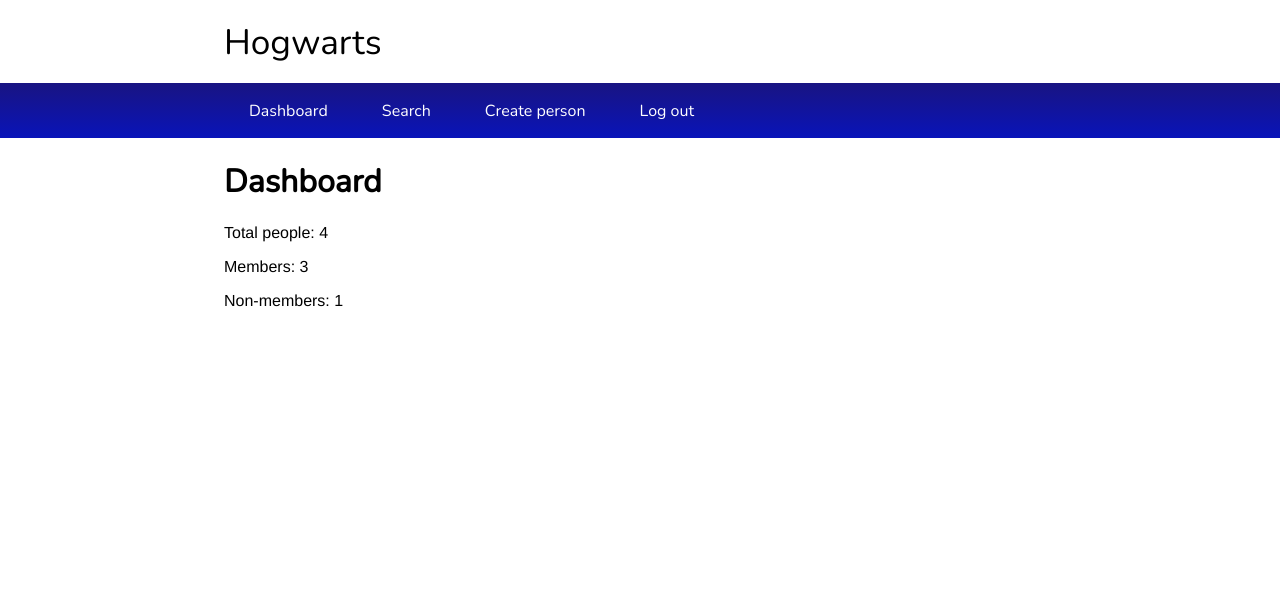
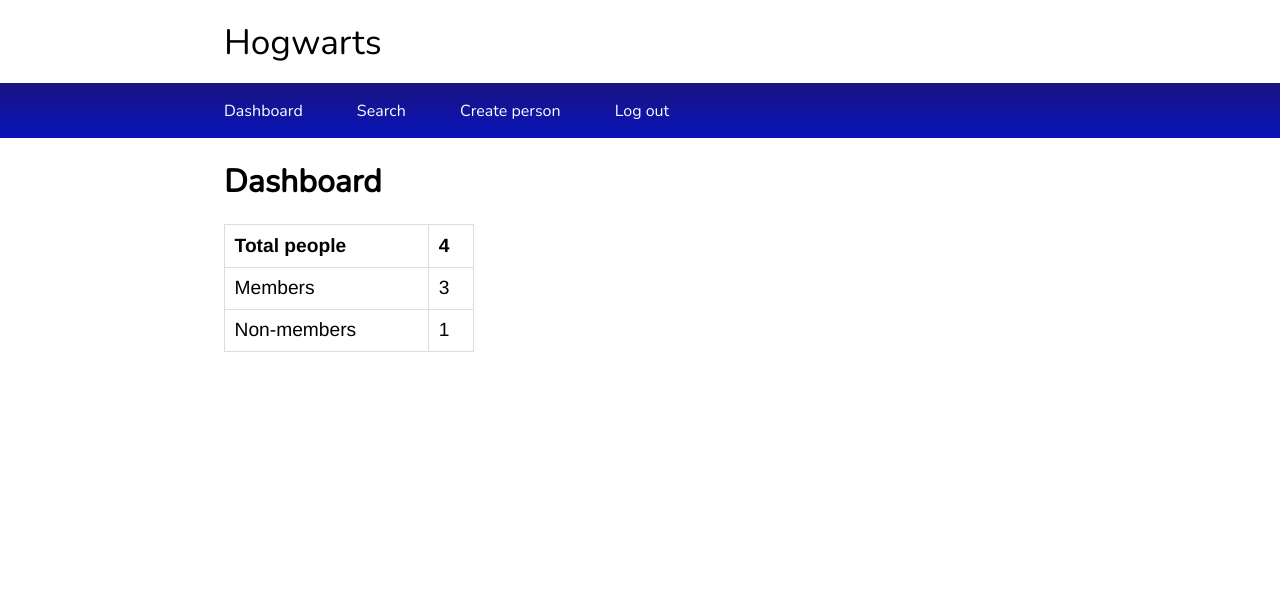
Before and after one commit to TayTufenkjian/tiny-ams, a Flask app: page /dashboard in a window 1280 px wide. Shown: the top 592 px of the page. Run offline with Flask 2, Linux system fonts and the light colour scheme; the visitor is signed in with stand-in values (Sample User, id 1); data comes from the database, SQL or seed files in the repository; some libraries are stand-ins or nearby versions.

Commit message:
Add table to dashboard
Displaying people counts in a table instead of in paragraphs
is cleaner and easier to read

```diff
--- a/static/styles.css
+++ b/static/styles.css
@@ -91,7 +91,6 @@ nav {
     background: -moz-linear-gradient(0deg, rgba(9,20,185,1) 0%, rgba(25,20,130,1) 100%);
     background: -webkit-linear-gradient(0deg, rgba(9,20,185,1) 0%, rgba(25,20,130,1) 100%);
     background: linear-gradient(0deg, rgba(9,20,185,1) 0%, rgba(25,20,130,1) 100%);
-    filter: progid:DXImageTransform.Microsoft.gradient(startColorstr="#0914b9",endColorstr="#191482",GradientType=1);
     font-family: 'Nunito', sans-serif;
     width: 100%;
 }
@@ -106,6 +105,10 @@ nav ul li {
     display: inline;
 }
 
+nav ul li:first-child {
+    margin-left: -3%;
+}
+
 nav ul li a {
     display: inline-block;
     color: white;
@@ -117,8 +120,27 @@ nav ul li a {
 nav a:hover {
     background-color: #0b0941;
 }
+/******************* END Nav Styles *********************/
 
-/******************* END Nav Styles *********************/
+
+/********** START Table Styles for Dashboard ***********/
+.people-counts {
+    border-collapse: collapse;
+    min-width: 200px;
+    width: 30%;
+}
+
+.people-counts td {
+    border: 1px solid #ddd;
+    font-size: 1.2em;
+    padding: 0.5em;
+}
+
+.people-counts tr:first-child {
+    font-weight: 700;
+}
+
+/********** END Table Styles for Dashboard ************/
 
 
 /******* START Table Styles for Search Results *********/
--- a/templates/dashboard.html
+++ b/templates/dashboard.html
@@ -6,7 +6,21 @@
 
 {% block main %}
     <h1>Dashboard</h1>
-    <p>Total people: {{ person_count }}</p>
-    <p>Members: {{ member_count }}</p>
-    <p>Non-members: {{ nonmember_count }}</p>
+
+    <table class="people-counts">
+        <tbody>
+            <tr>
+                <td>Total people</td>
+                <td>{{ person_count }}</td>
+            </tr>
+            <tr>
+                <td>Members</td>
+                <td>{{ member_count }}</td>
+            </tr>
+            <tr>
+                <td>Non-members</td>
+                <td>{{ nonmember_count }}</td>
+            </tr>
+        </tbody>
+    </table>
 {% endblock %}
```
Also changed, not shown: 3 other files.
